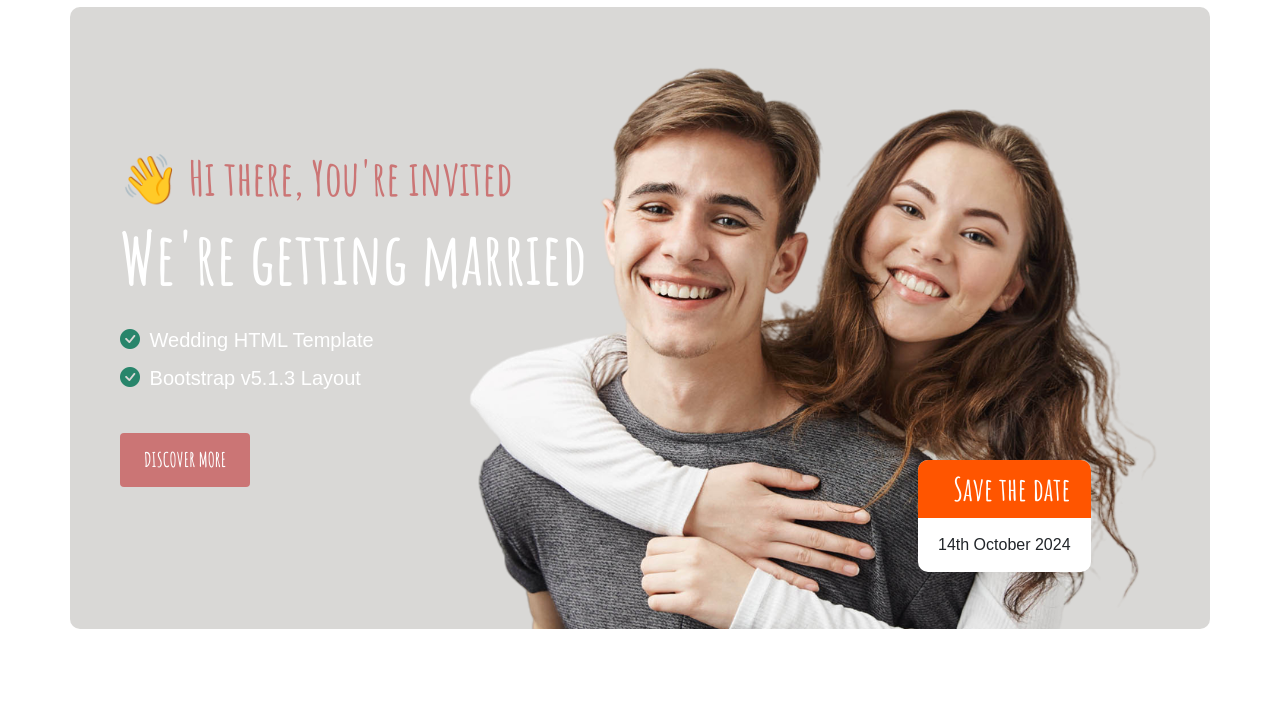
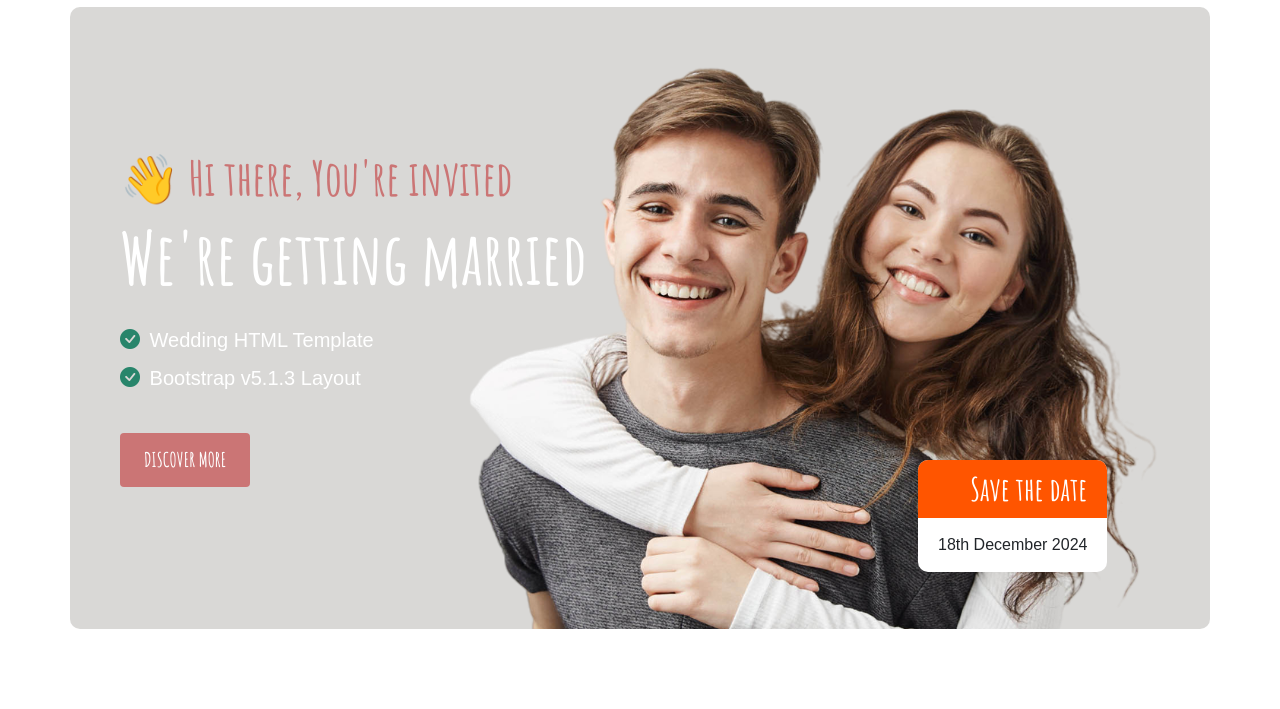
Before and after one commit to mahmoudnasser1561/wedding, a plain HTML site: page src/index.html in a window 1280 px wide. Shown: the part 91-800 px from the top of the page. Drawn offline with Linux system fonts and the light colour scheme.

Commit message:
delayed the wedding a little to trigger the pipeline

```diff
--- a/src/index.html
+++ b/src/index.html
@@ -124,7 +124,7 @@ Free Bootstrap 5 HTML Template
                                 <h4 class="save-the-date-title">Save the date</h4>
 
                                 <div class="save-the-date-body">
-                                    <span class="date">14th October 2024</span>
+                                    <span class="date">18th December 2024</span>
                                 </div>
                             </div>
                         </div>
```
